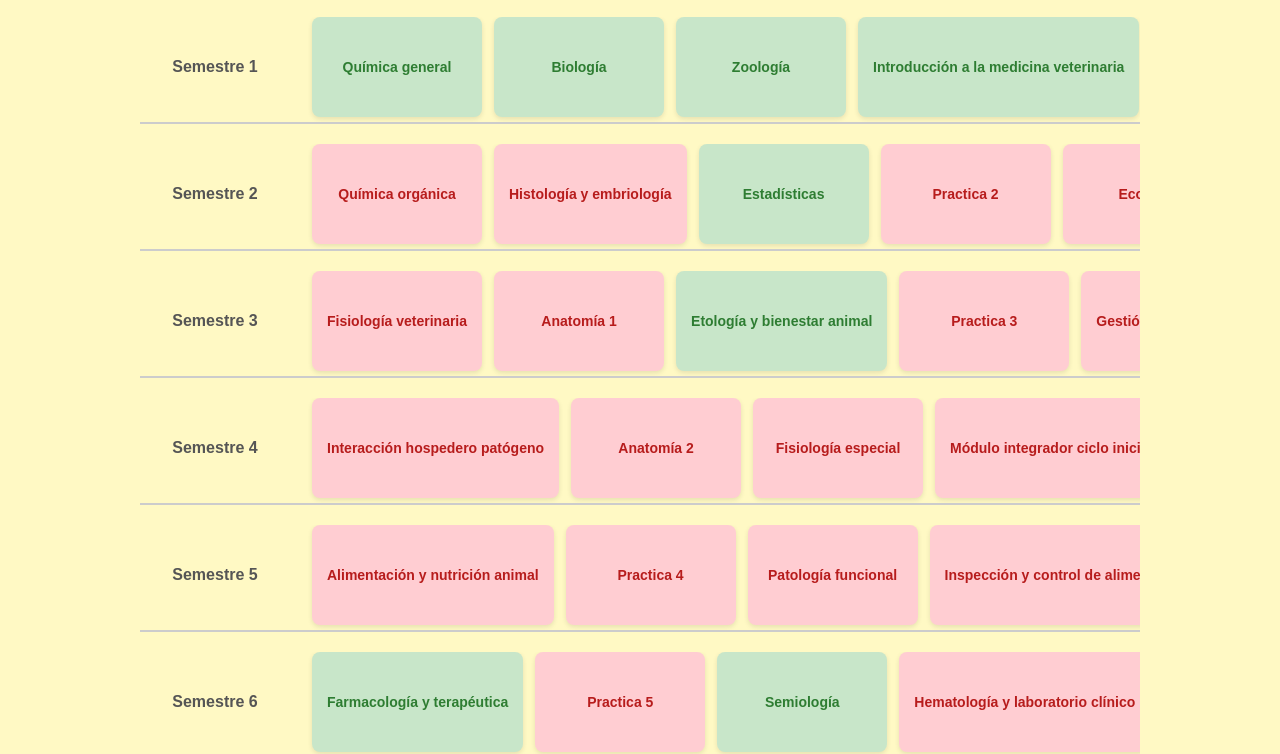
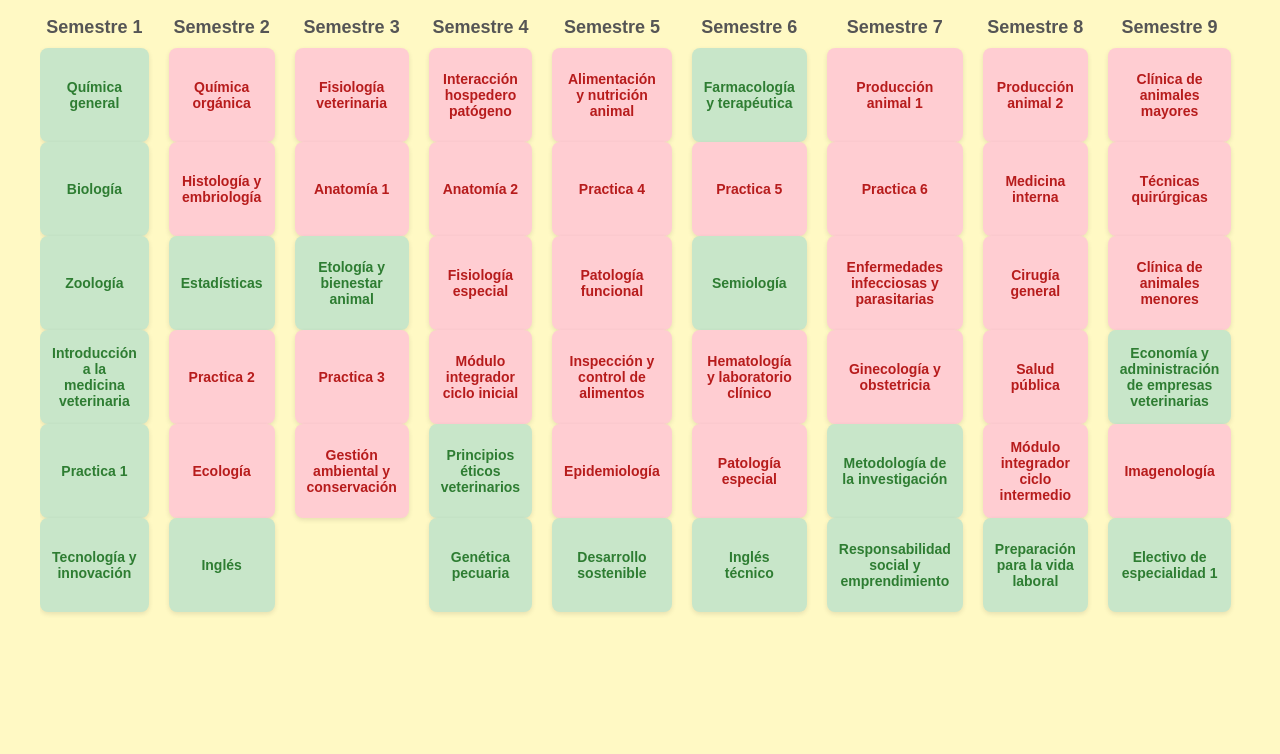
Before and after one commit to ghost-21atp/Malla-academica, a plain HTML site: page index.html in a window 1280 px wide. Shown: the part 81-835 px from the top of the page. After the commit the page ends 800 px from the top, so only its background shows below. Drawn offline with Linux system fonts and the light colour scheme.

Commit message:
Update style.css

```diff
--- a/style.css
+++ b/style.css
@@ -1,8 +1,8 @@
 body {
   background-color: #fff9c4; /* amarillo pálido */
   font-family: Arial, sans-serif;
+  margin: 0;
   padding: 20px;
-  margin: 0;
 }
 
 h1 {
@@ -10,54 +10,54 @@ h1 {
   margin-bottom: 20px;
 }
 
-/* Contenedor general de la malla */
+/* Contenedor principal: filas = una fila con columnas (cada columna = semestre) */
 #malla {
   display: flex;
-  flex-direction: column;
   gap: 20px;
-  max-width: 1000px;
+  max-width: 1200px;
   margin: 0 auto;
+  overflow-x: auto;
+  padding-bottom: 20px;
 }
 
-/* Fila de semestre */
-.semestre {
+/* Cada columna representa un semestre */
+.semestre-col {
   display: flex;
-  gap: 12px;
-  flex-wrap: nowrap;
-  overflow-x: auto;
-  padding-bottom: 5px;
-  border-bottom: 2px solid #ccc;
+  flex-direction: column;
+  gap: 10px;
+  min-width: 180px;
+  max-height: 90vh;
+  overflow-y: auto;
+  border-right: 2px solid #ccc;
+  padding-right: 10px;
 }
 
-/* Título del semestre */
+/* Título del semestre arriba de la columna */
 .semestre-title {
-  min-width: 150px;
   font-weight: bold;
-  display: flex;
-  align-items: center;
-  justify-content: center;
+  text-align: center;
+  margin-bottom: 10px;
   color: #555;
-  margin-right: 10px;
+  font-size: 18px;
+  user-select: none;
 }
 
-/* Cuadros de ramos */
+/* Cuadros ramos */
 .ramo {
-  padding: 15px;
+  padding: 12px;
   border-radius: 8px;
   box-shadow: 0 2px 5px rgba(0,0,0,0.1);
   cursor: pointer;
   color: #000;
   text-align: center;
+  font-weight: 600;
+  font-size: 14px;
   user-select: none;
   transition: background-color 0.3s ease;
-  min-width: 140px;
   min-height: 70px;
   display: flex;
   align-items: center;
   justify-content: center;
-  font-weight: 600;
-  font-size: 14px;
-  flex-shrink: 0;
 }
 
 /* Estados */
```
